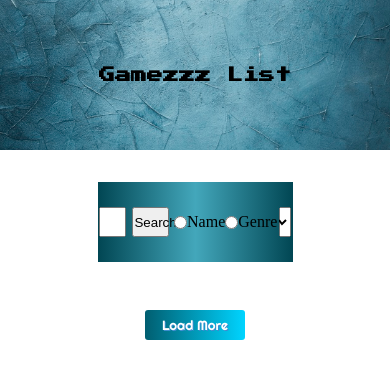
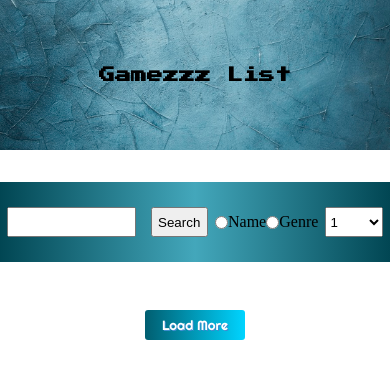
Before and after one commit to veljkoza/homework-3, a plain HTML site: page code-2/index.html in a window 390 px wide. Drawn offline with Linux system fonts and the light colour scheme; no server answers.

Commit message:
made responsive

```diff
--- a/code-2/index.html
+++ b/code-2/index.html
@@ -24,8 +24,6 @@
   </head>
   <body>
     <div class="header"><h2>Gamezzz List</h2></div>
-
-    <div class="main">
     <div class="list-games">
       <div id="inputText">
         <input type="text" name="Search for games..." id="" />
@@ -35,9 +33,7 @@
       </div>
       <div class="radio-buttons">
         <div>
-            <input type="radio" name="name" id="" /><label for="name"
-              >Name</label
-            >
+          <input type="radio" name="name" id="" /><label for="name">Name</label>
         </div>
         <div>
           <input type="radio" name="genre" id="" /><label for="genre"
@@ -55,6 +51,7 @@
         </select>
       </div>
     </div>
+    <div class="main">
       <div class="grid-container"></div>
       <div class="button-container">
         <button id="load-more">Load More</button>
--- a/code-2/style.css
+++ b/code-2/style.css
@@ -55,7 +55,7 @@
 }
 
 .list-games {
-  width: 100%;
+  width: 50%;
   height: 80px;
   background-color: rgb(57, 106, 146);
   background: linear-gradient(
@@ -156,4 +156,8 @@
   .header h2 {
     font-size: initial;
   }
+
+  .list-games{
+      width: 100%;
+  }
 }
```
Lines whose indentation alone changed are shown as unchanged.
